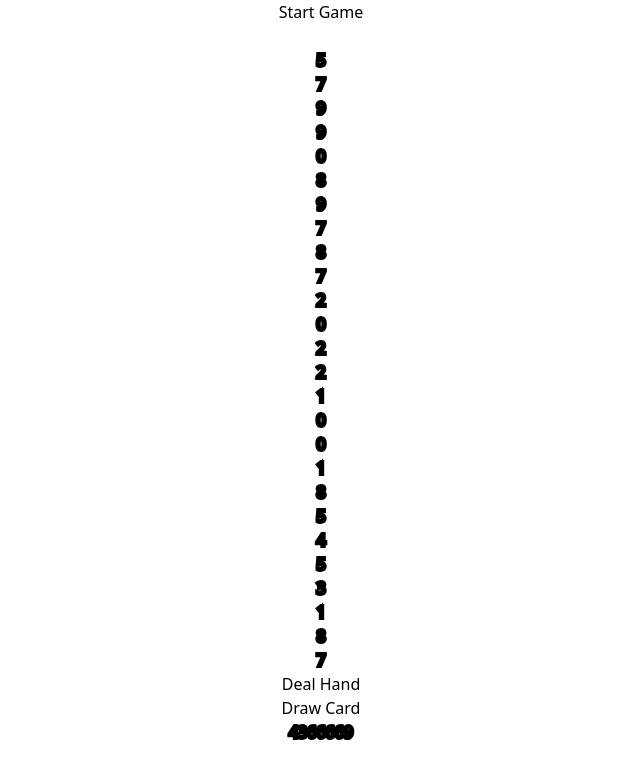
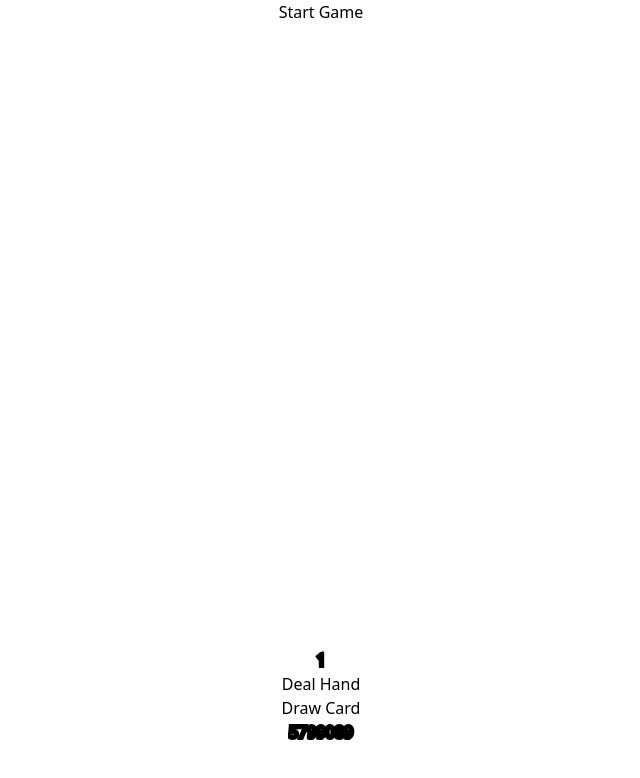
Before and after one commit to dompetriella/last-card-react, a React (Vite) app: page / in a window 1280 px wide. Both pictures are taken after a click on the button "Start Game". Shown: the top 778 px of the page, without its empty margins (319-959 px from the left). Built offline with nearby package versions, Linux system fonts and the light colour scheme.

Commit message:
got some state logic rewritten

```diff
--- a/src/App.tsx
+++ b/src/App.tsx
@@ -1,16 +1,17 @@
 import { act } from "react";
 import "./App.css";
 import Card from "./components/card";
-import { CardData } from "./models/cardData";
+import { CardColor, CardData } from "./models/cardData";
 import useCardGameStore from "./state/cardGameStore";
 
 function App() {
-  const discardPile = useCardGameStore((state) => state.discardPile);
   const drawPile = useCardGameStore((state) => state.drawPile);
-  const activeCard = useCardGameStore((state) => state.currentActiveCard);
+  const playPile = useCardGameStore((state) => state.playPile);
   const players = useCardGameStore((state) => state.players);
 
   const startGameAction = useCardGameStore((state) => state.startGame);
+
+  console.log(playPile);
 
   return (
     <>
@@ -21,27 +22,34 @@ function App() {
         >
           Start Game
         </button>
+
         <div className="flex justify-center items-center  h-1/2  bg-green-400 size-full">
-          {players[1].cards.map((card: CardData) => (
+          {players.length > 0
+            ? players[1].cards.map((card: CardData) => (
                 <Card cardData={card} isSmall={true} />
+              ))
+            : null}
+        </div>
+
+        <div className="flex justify-center items-center bg-blue-400 size-full">
+          <div className="flex size-full  justify-end  items-center">
+            {drawPile.map((card: CardData) => (
+              <div className="absolute">
+                <Card cardData={card} />
+              </div>
             ))}
           </div>
-        <div className="flex justify-center items-center bg-blue-400 size-full">
-          {drawPile.map((card: CardData) => (
+          <div className="w-16"></div>
+          <div className="flex size-full justify-start items-center">
+            {playPile.length > 0 ? (
+              playPile.map((card: CardData) => (
                 <div className="absolute">
                   <Card cardData={card} isFaceUp={true} />
                 </div>
-          ))}
-
-          {activeCard != null ? (
-            <Card cardData={activeCard!} isFaceUp={true} />
+              ))
             ) : (
-            <div className="w-24"></div>
+              <Card cardData={new CardData(1, CardColor.Blue, 0)} />
             )}
-          <div>
-            {discardPile.map((card: CardData) => (
-              <Card cardData={card} isSmall={true} />
-            ))}
           </div>
         </div>
         <div className="flex items-center justify-center">
@@ -51,9 +59,11 @@ function App() {
         </div>
         <div className="flex bg-red-400 w-screen h-1/3 justify-start p-4">
           <div className="flex justify-center w-full min-h-60">
-            {players[0].cards.map((card: CardData) => (
+            {players.length > 0
+              ? players[0].cards.map((card: CardData) => (
                   <Card cardData={card} isFaceUp={true} isPlayerOwned={true} />
-            ))}
+                ))
+              : null}
           </div>
         </div>
       </div>
--- a/src/gameLogic/startGame.ts
+++ b/src/gameLogic/startGame.ts
@@ -2,9 +2,11 @@ import { CardColor, CardData } from "../models/cardData";
 
 export function generateStartingDeck(): CardData[] {
   let cards: CardData[] = []
+  let id: number = 0;
   for (const colorValue of Object.values(CardColor)) {
     for (let index = 0; index < 10; index++) {
-      cards.push(new CardData(colorValue, index))
+      cards.push(new CardData(id, colorValue, index))
+      id++;
     }
   }
 
--- a/src/models/cardData.tsx
+++ b/src/models/cardData.tsx
@@ -6,26 +6,34 @@ export enum CardColor {
 }
 
 export class CardData {
+  readonly id: number;
   readonly color: CardColor;
   readonly numberValue: number;
 
-  constructor(color: CardColor, numberValue: number) {
+  constructor(id: number, color: CardColor, numberValue: number) {
+    this.id = id;
     this.color = color;
     this.numberValue = numberValue;
   }
 
   // `copyWith` method to return a new instance with optional updated values
   copyWith({
+    id,
     color,
     numberValue,
   }: {
+    id?: number;
     color?: CardColor;
     numberValue?: number;
   }): CardData {
-    return new CardData(color ?? this.color, numberValue ?? this.numberValue);
+    return new CardData(
+      id ?? this.id,
+      color ?? this.color,
+      numberValue ?? this.numberValue
+    );
   }
 
   displayCardInfo(): string {
-    return `Card: ${this.color} - ${this.numberValue}`;
+    return `Card ID: ${this.id}, Color: ${this.color}, Value: ${this.numberValue}`;
   }
 }
--- a/src/state/cardGameStore.ts
+++ b/src/state/cardGameStore.ts
@@ -6,68 +6,95 @@ import { Player } from "../models/player";
 interface CardGameState {
   players: Player[];
   drawPile: CardData[];
-  currentActiveCard: CardData | null;
-  discardPile: CardData[];
+  playPile: CardData[]
 
   startGame: () => void
-  setCurrentActiveCard: (card: CardData) => void
-  drawCardAndAddToPlayerHand: (playerId: number) => void
+  shufflePlayPileIntoDrawPile: () => void,
+  //
+  drawCardFromDrawPile: () => CardData | null
+  playCardFromPlayerHand: (card: CardData, playerId: number) => CardData
+  //
+  addCardToPlayPile: (card: CardData) => void
+  addCardToPlayerHand: (playerId: number, card: CardData) => void
+  addCardToDrawPile: (card: CardData) => void
 
-
-  // Actions to modify the state
-  // setPlayerHand: (cards: Card[]) => void;
-  // addToDrawPile: (card: Card) => void;
-
-  // addToDiscardPile: (card: Card) => void;
-  // setOpponentHand: (cards: Card[]) => void;
 }
 
 export const useCardGameStore = create<CardGameState>((set, get) => ({
-  players: [
-    new Player({id: 0}), new Player({id: 1})
-  ],
+  players: [],
   drawPile: [],
-  currentActiveCard: null,
-  discardPile: [],
-  opponentHand: [],
+  playPile: [],
 
   startGame() {
-    set({drawPile: generateStartingDeck()})
+    // get players
+    set({ players: [], drawPile: [], playPile: []})
+    // create starting deck
+    set({drawPile: generateStartingDeck(), players: [new Player({id: 0}), new Player({id: 1})]})
+
+    // deal hands to players
     const playerIds: Array<number> = get().players.map(player => player.id);
     for (const id of playerIds) {
       for (let index = 0; index < 7; index++) {
-        get().drawCardAndAddToPlayerHand(id)
+        const card: CardData | null = get().drawCardFromDrawPile();
+        if (card !== null) {
+           get().addCardToPlayerHand(id, card);
+        }
       }
+    }
 
+    const card: CardData | null = get().drawCardFromDrawPile();
+    if (card !== null) {
+      get().addCardToPlayPile(card);
     }
   },
 
-  setCurrentActiveCard: (card: CardData) => set({ currentActiveCard: card }),
-  drawCardAndAddToPlayerHand(playerId: number) {
-    let drawPile = get().drawPile
-    let players = get().players;
-    const player = players.filter((p) => p.id === playerId)[0];
+  shufflePlayPileIntoDrawPile() {
+
+  },
+
+  drawCardFromDrawPile() {
+    let drawPile = get().drawPile;
     if (drawPile.length === 0) {
-      return;
+      return null;
     }
-    let lastIndex = drawPile.length-1
-    let card: CardData = drawPile[lastIndex];
-    set({ drawPile: drawPile.slice(0, lastIndex) });
-    if (card == null) {
-      console.log(card)
-      return;
+    const topCard: CardData = drawPile[0];
+    const updatedDrawPile: CardData[] = drawPile.splice(1);
+    set({ drawPile: updatedDrawPile})
+    return topCard;
+  },
+
+  playCardFromPlayerHand(card: CardData, playerId: number) {
+    const players = get().players;
+    const playerById: Player | undefined = players.find(player => player.id == playerId);
+    if (playerById === undefined) {
+      return card;
     }
+    let playerCards: CardData[] = playerById.cards;
+    const updatedPlayerCards: CardData[] = playerCards.filter(c => c.id == card.id);
+    const updatedPlayer: Player = playerById.copyWith({cards: updatedPlayerCards});
+    set({ players: players.map(player => (player.id === playerId ? updatedPlayer : player))})
+    return card;
+  },
 
-    const playerWithUpdatedHand = player.copyWith({cards: [...player.cards, card]})
-    const playerIndex = players.findIndex((p) => p.id == playerId);
-    players[playerIndex] = playerWithUpdatedHand;
+  //
+  addCardToPlayPile(card: CardData) {
+    const playPile: CardData[] = get().playPile;
+    set({playPile: [card, ...playPile]})
+  },
+  addCardToPlayerHand(playerId: number, card: CardData) {
+    const players: Player[] = get().players;
+    const player: Player = players.filter(p => p.id == playerId)[0];
+    let playerCards: CardData[] = player.cards;
+    const updatedPlayerCards: CardData[] = [...playerCards, card];
+    const updatedPlayer: Player = player.copyWith({cards: updatedPlayerCards});
+    set({ players: players.map(player => (player.id === playerId ? updatedPlayer : player))})
+  },
+  addCardToDrawPile(card: CardData) {
+    const drawPile: CardData[] = get().drawPile;
+    set({drawPile: [...drawPile, card]})
+  }
 
-    set({players: players})
-  },
-  // setPlayerHand: (cards) => set({ playerHand: cards }),
-  // addToDrawPile: (card) => set((state) => ({ drawPile: [...state.drawPile, card] })),
-  // addToDiscardPile: (card) => set((state) => ({ discardPile: [...state.discardPile, card] })),
-  // setOpponentHand: (cards) => set({ opponentHand: cards }),
+
 }));
 
 export default useCardGameStore;
```
Lines whose indentation alone changed are shown as unchanged.
